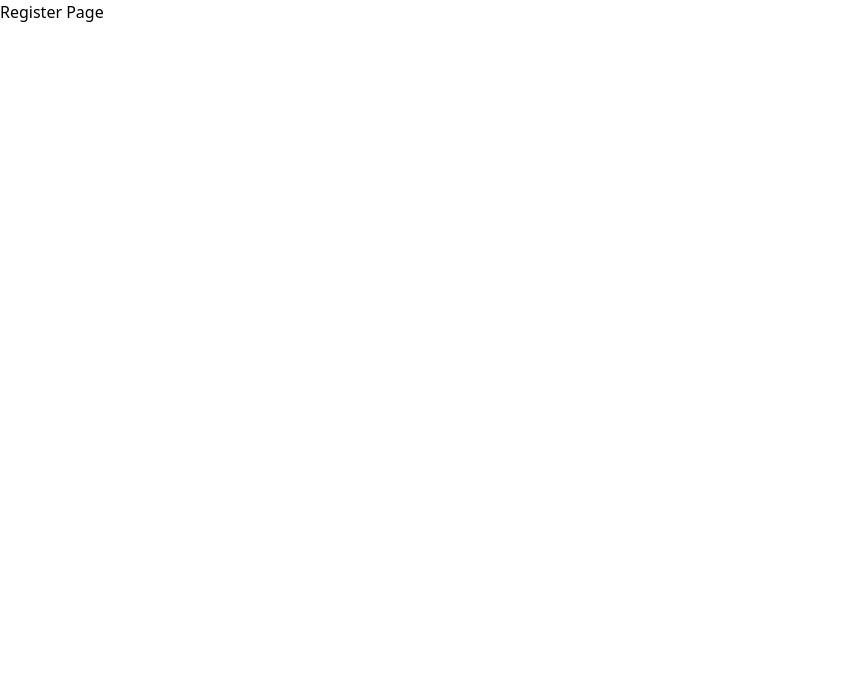
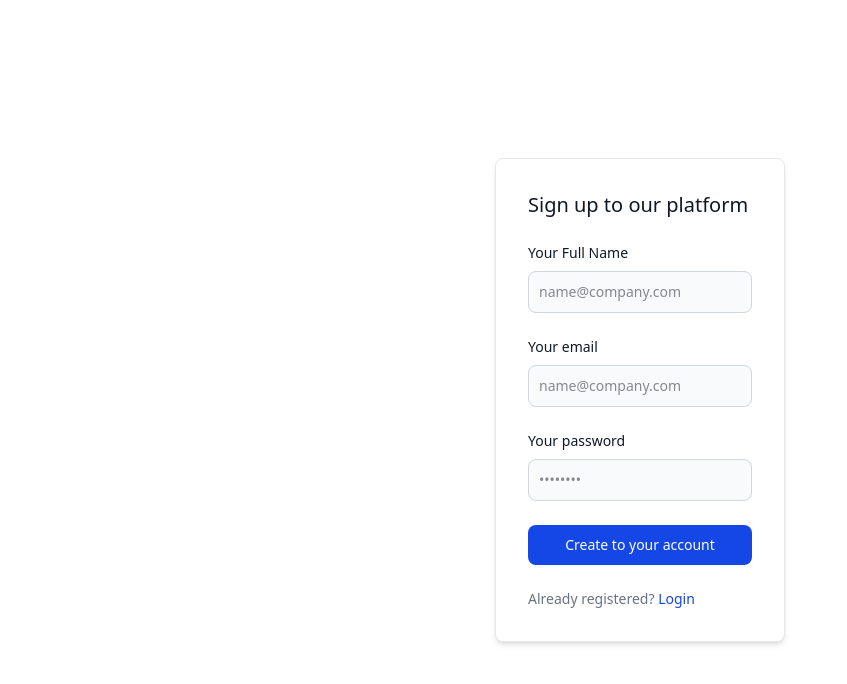
Before and after one commit to brianajiks123/exercise-nextjs-app-router, a Next.js app: page /register in a window 1280 px wide. Shown: the top 684 px of the page, without its empty margins (0-847 px from the left). Built offline with nearby package versions, Linux system fonts and the light colour scheme.

Commit message:
Add navigation: Home, About, Profile, Login, and Register

```diff
--- a/src/app/(auth)/login/page.tsx
+++ b/src/app/(auth)/login/page.tsx
@@ -1,7 +1,29 @@
+import Link from "next/link";
+
 export default function LoginPage() {
     return (
-        <div>
-            <h1>Login Page</h1>
+        <div className="h-screen w-screen flex justify-center items-center">
+            <div
+                className="bg-white shadow-md border border-gray-200 rounded-lg max-w-sm p-4 sm:p-6 lg:p-8 dark:bg-gray-800 dark:border-gray-700">
+                <form className="space-y-6" action="#">
+                    <h3 className="text-xl font-medium text-gray-900 dark:text-white">Sign in to our platform</h3>
+                    <div>
+                        <label htmlFor="email" className="text-sm font-medium text-gray-900 block mb-2 dark:text-gray-300">Your email</label>
+                        <input type="email" name="email" id="email" className="bg-gray-50 border border-gray-300 text-gray-900 sm:text-sm rounded-lg focus:ring-blue-500 focus:border-blue-500 block w-full p-2.5 dark:bg-gray-600 dark:border-gray-500 dark:placeholder-gray-400 dark:text-white" placeholder="name@company.com" required />
+                    </div>
+                    <div>
+                        <label htmlFor="password" className="text-sm font-medium text-gray-900 block mb-2 dark:text-gray-300">Your password</label>
+                        <input type="password" name="password" id="password" placeholder="••••••••" className="bg-gray-50 border border-gray-300 text-gray-900 sm:text-sm rounded-lg focus:ring-blue-500 focus:border-blue-500 block w-full p-2.5 dark:bg-gray-600 dark:border-gray-500 dark:placeholder-gray-400 dark:text-white" required />
+                    </div>
+                    <button type="submit" className="w-full text-white bg-blue-700 hover:bg-blue-800 focus:ring-4 focus:ring-blue-300 font-medium rounded-lg text-sm px-5 py-2.5 text-center dark:bg-blue-600 dark:hover:bg-blue-700 dark:focus:ring-blue-800">
+                        Login to your account
+                    </button>
+                    <div className="text-sm font-medium text-gray-500 dark:text-gray-300">
+                        Not registered? <Link href="/register" className="text-blue-700 hover:underline dark:text-blue-500">Create
+                            account</Link>
+                    </div>
+                </form>
+            </div>
         </div>
     )
 }
--- a/src/app/(auth)/register/page.tsx
+++ b/src/app/(auth)/register/page.tsx
@@ -1,7 +1,32 @@
+import Link from "next/link";
+
 export default function RegisterPage() {
     return (
-        <div>
-            <h1>Register Page</h1>
+        <div className="h-screen w-screen flex justify-center items-center">
+            <div
+                className="bg-white shadow-md border border-gray-200 rounded-lg max-w-sm p-4 sm:p-6 lg:p-8 dark:bg-gray-800 dark:border-gray-700">
+                <form className="space-y-6" action="#">
+                    <h3 className="text-xl font-medium text-gray-900 dark:text-white">Sign up to our platform</h3>
+                    <div>
+                        <label htmlFor="fullname" className="text-sm font-medium text-gray-900 block mb-2 dark:text-gray-300">Your Full Name</label>
+                        <input type="text" name="fullname" id="fullname" className="bg-gray-50 border border-gray-300 text-gray-900 sm:text-sm rounded-lg focus:ring-blue-500 focus:border-blue-500 block w-full p-2.5 dark:bg-gray-600 dark:border-gray-500 dark:placeholder-gray-400 dark:text-white" placeholder="name@company.com" required />
+                    </div>
+                    <div>
+                        <label htmlFor="email" className="text-sm font-medium text-gray-900 block mb-2 dark:text-gray-300">Your email</label>
+                        <input type="email" name="email" id="email" className="bg-gray-50 border border-gray-300 text-gray-900 sm:text-sm rounded-lg focus:ring-blue-500 focus:border-blue-500 block w-full p-2.5 dark:bg-gray-600 dark:border-gray-500 dark:placeholder-gray-400 dark:text-white" placeholder="name@company.com" required />
+                    </div>
+                    <div>
+                        <label htmlFor="password" className="text-sm font-medium text-gray-900 block mb-2 dark:text-gray-300">Your password</label>
+                        <input type="password" name="password" id="password" placeholder="••••••••" className="bg-gray-50 border border-gray-300 text-gray-900 sm:text-sm rounded-lg focus:ring-blue-500 focus:border-blue-500 block w-full p-2.5 dark:bg-gray-600 dark:border-gray-500 dark:placeholder-gray-400 dark:text-white" required />
+                    </div>
+                    <button type="submit" className="w-full text-white bg-blue-700 hover:bg-blue-800 focus:ring-4 focus:ring-blue-300 font-medium rounded-lg text-sm px-5 py-2.5 text-center dark:bg-blue-600 dark:hover:bg-blue-700 dark:focus:ring-blue-800">
+                        Create to your account
+                    </button>
+                    <div className="text-sm font-medium text-gray-500 dark:text-gray-300">
+                        Already registered? <Link href="/login" className="text-blue-700 hover:underline dark:text-blue-500">Login</Link>
+                    </div>
+                </form>
+            </div>
         </div>
     )
 }
--- a/src/app/layout.tsx
+++ b/src/app/layout.tsx
@@ -3,8 +3,9 @@
 // import type { Metadata } from "next";
 import { Geist, Geist_Mono } from "next/font/google";
 import "./globals.css";
-// import Navbar from "./navbar";
+import Navbar from "./navbar";
 // import { useState } from "react";
+import { usePathname } from "next/navigation";
 
 const geistSans = Geist({
   variable: "--font-geist-sans",
@@ -15,6 +16,8 @@
   variable: "--font-geist-mono",
   subsets: ["latin"],
 });
+
+const disableNavbar = ["/login", "/register"];
 
 // export const metadata: Metadata = {
 //   title: "Create Next App",
@@ -27,14 +30,15 @@
   children: React.ReactNode;
 }>) {
   // const [state, setState] = useState(0);
+  const path_name = usePathname();
 
   return (
     <html lang="en">
       <body
         className={`${geistSans.variable} ${geistMono.variable} antialiased`}
       >
-        {/* <Navbar></Navbar>
-        <div>
+        {!disableNavbar.includes(path_name) && <Navbar />}
+        {/* <div>
           Layout - {state}
         </div>
         <button onClick={() => setState(state + 1)}>Click Me</button> */}
--- a/src/app/navbar.tsx
+++ b/src/app/navbar.tsx
@@ -1,20 +1,30 @@
+"use client";
+
 import Link from "next/link";
+import { usePathname, useRouter } from "next/navigation";
 
 export default function Navbar() {
+    const path_name = usePathname();
+    const router = useRouter();
     return (
-        <nav className="flex bg-gray-800 py-3 px-5">
+        <nav className="flex bg-gray-800 py-3 px-5 justify-between">
+            <div className="flex">
                 <h1 className="text-white">Navbar</h1>
                 <ul className="flex ml-5">
                     <Link href="/">
-                    <li className="mr-3 text-blue-300 cursor-pointer">Home</li>
+                        <li className={`mr-3 ${path_name === "/" ? "text-blue-300" : "text-white"} cursor-pointer`}>Home</li>
                     </Link>
                     <Link href="/about">
-                    <li className="mr-3 text-blue-300 cursor-pointer">About</li>
+                        <li className={`mr-3 ${path_name === "/about" ? "text-blue-300" : "text-white"} cursor-pointer`}>About</li>
                     </Link>
                     <Link href="/about/profile">
-                    <li className="mr-3 text-blue-300 cursor-pointer">Profile</li>
+                        <li className={`mr-3 ${path_name === "/about/profile" ? "text-blue-300" : "text-white"} cursor-pointer`}>Profile</li>
                     </Link>
                 </ul>
+            </div>
+            <div>
+                <button className="bg-white rounded-md px-3 text-sm h-7 cursor-pointer" onClick={() => router.push("/login")}>Login</button>
+            </div>
         </nav>
     )
 }
```
Lines whose indentation alone changed are shown as unchanged.
